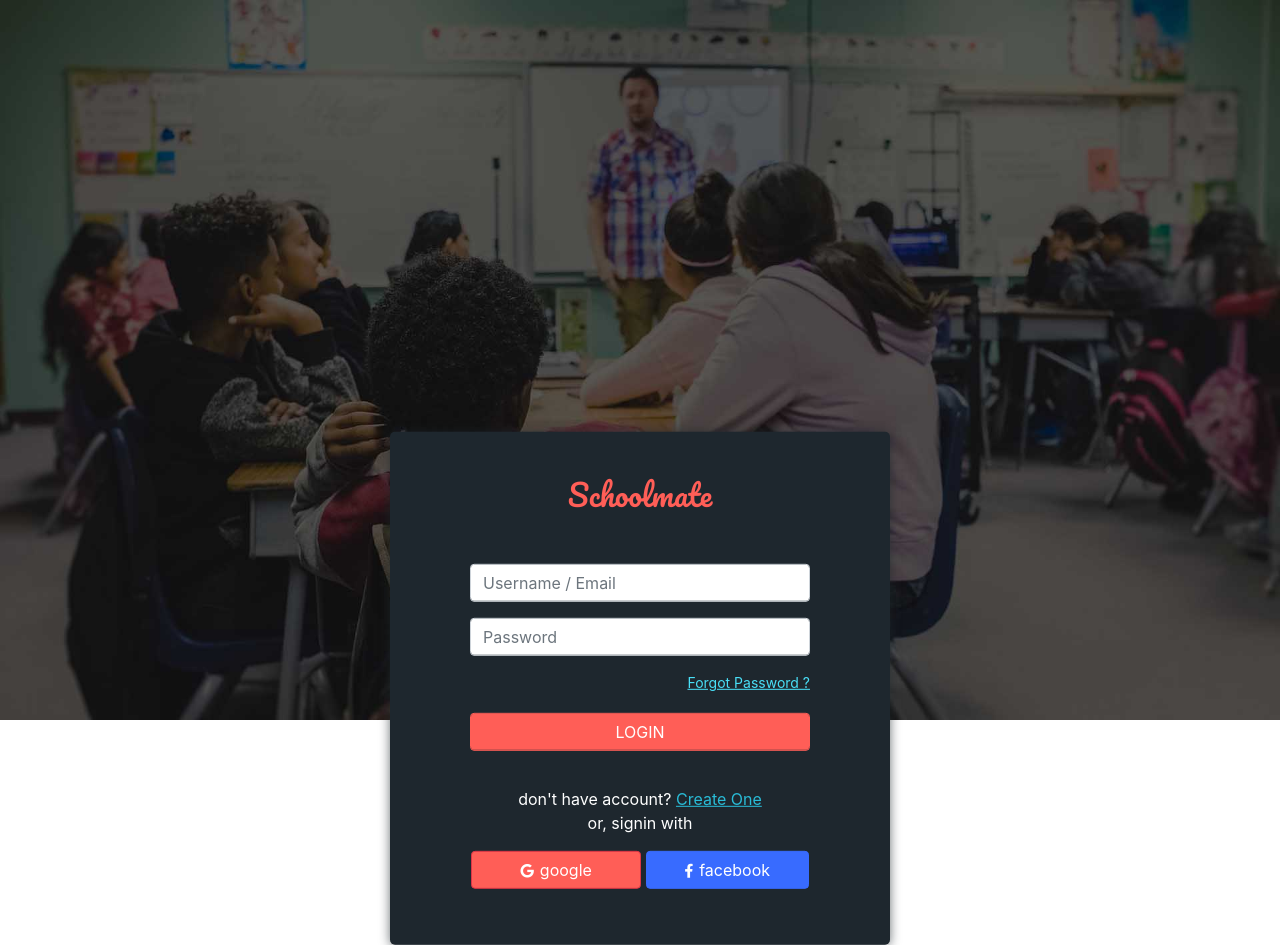
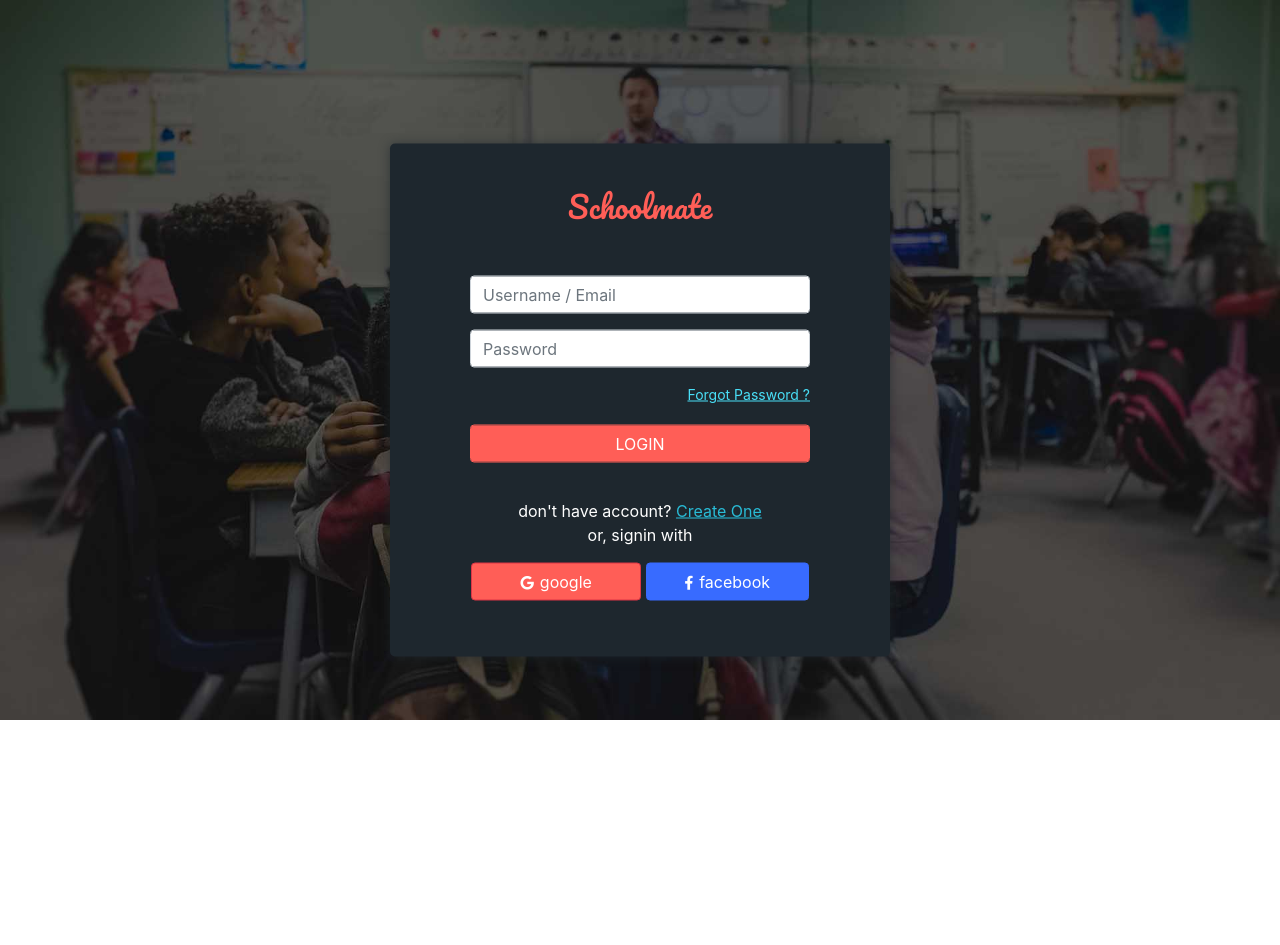
Before and after one commit to masumsaiful/schoolmate, a plain HTML site: page index.html in a window 1280 px wide. After the commit the page ends 800 px from the top, so only its background shows below. Drawn offline with nearby package versions, Linux system fonts and the light colour scheme; files that its build step writes are made by us from their sources.

Commit message:
Update style.css

```diff
--- a/assets/css/style.css
+++ b/assets/css/style.css
@@ -4,8 +4,10 @@ body {
     font-family: 'Open Sans', sans-serif;
     background: black; !important;
     color: white;
-    position: relative;
-    background-image: url(../image/signin%20image.jpg);
+
+
+}
+#signinup img{
     background-repeat: no-repeat;
     background-size: cover;
 
@@ -21,7 +23,7 @@ body {
     position: absolute;
     top: 50%;
     left: 50%;
-    transform: translate(-50%,14%);
+    transform: translate(-50%,-50%);
     padding: 40px 80px;
     border-radius: 5px;
     width: 500px;
```
